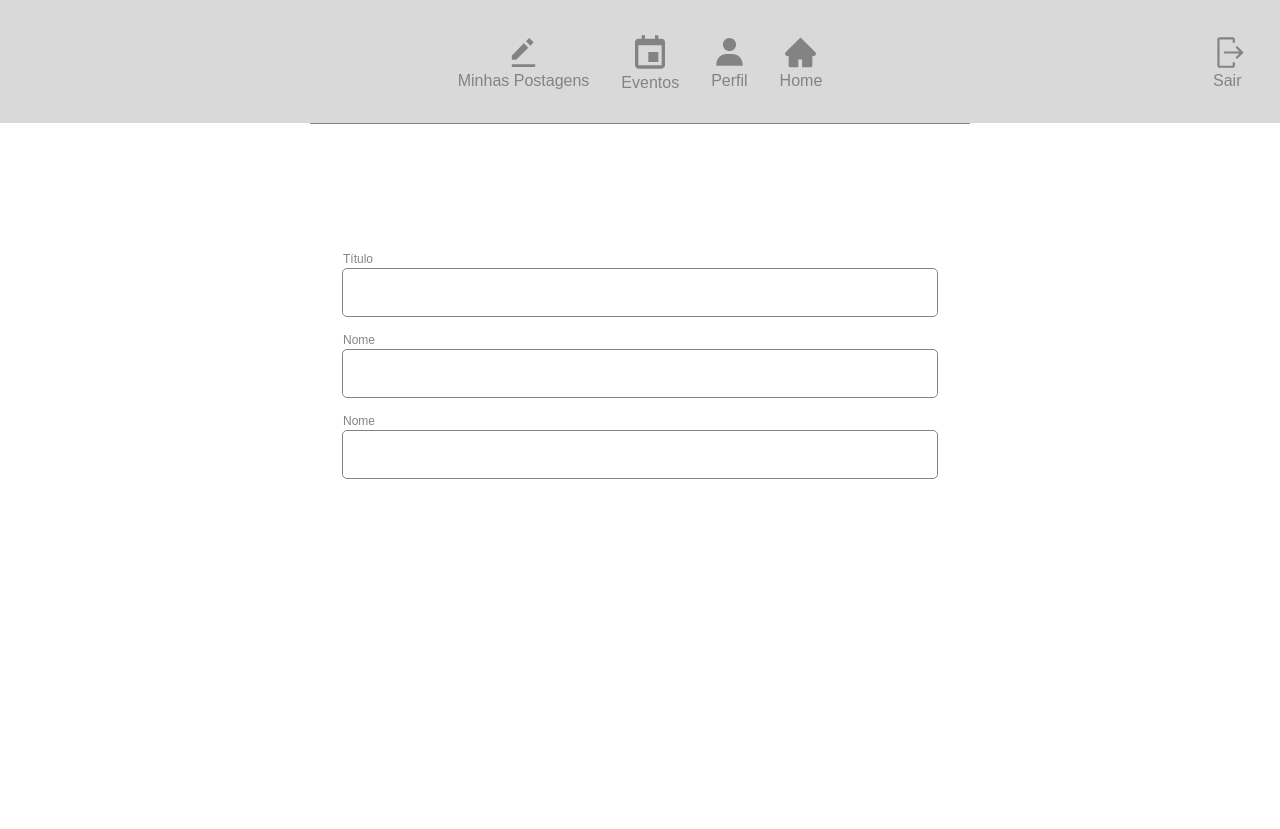
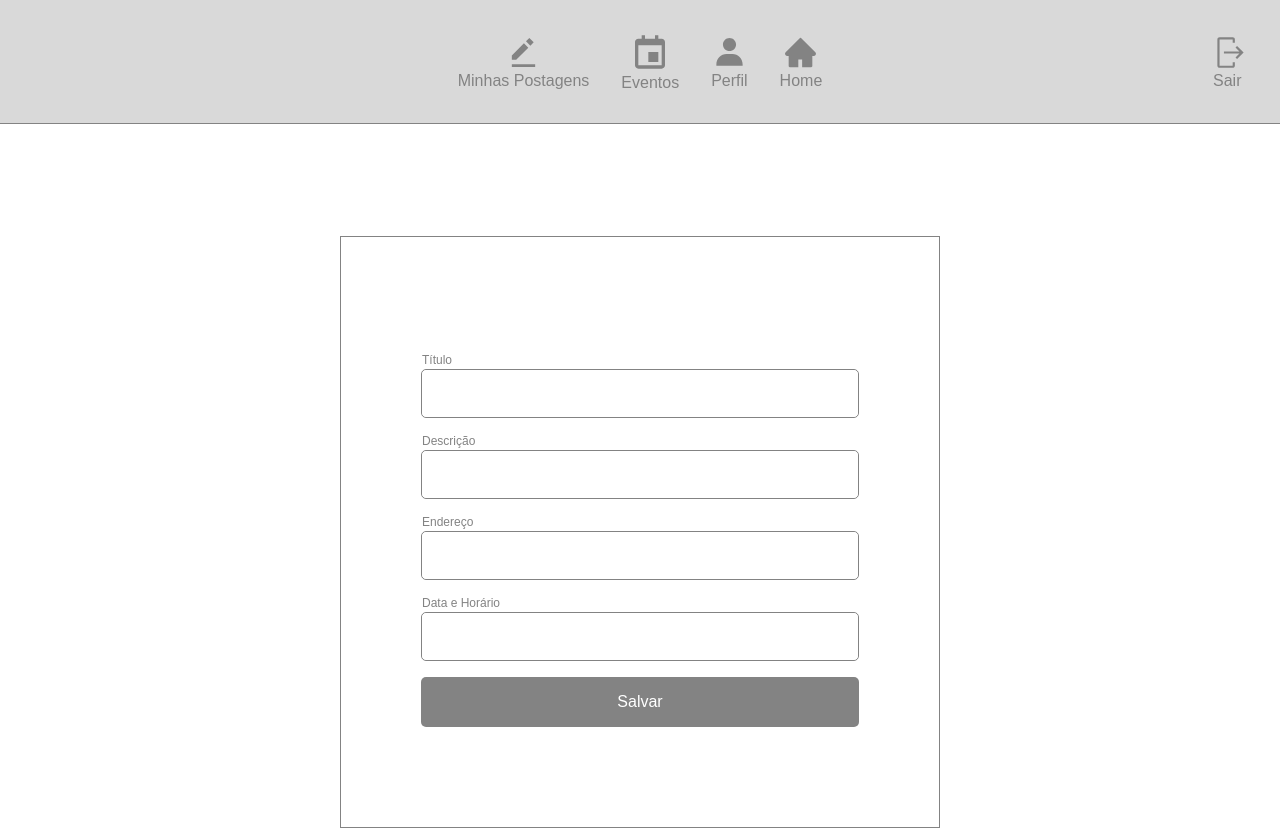
Before and after one commit to JeanLuca999/client, a React (Create React App) app: page /home/events in a window 1280 px wide. Shown: the top 829 px of the page. Before the commit the page ends 800 px from the top, so only its background shows below. Built offline with nearby package versions, Linux system fonts and the light colour scheme; sample sign-in values are in the browser's storage.

Commit message:
feat(events): create form styles and added to the page

```diff
--- a/src/components/CreateEvent/CreateEvent.js
+++ b/src/components/CreateEvent/CreateEvent.js
@@ -1 +1,66 @@
-export { CreateEvent } from "./CreateEvent";
+// STYLES
+
+import { Wrapper, Form } from "./styles";
+import { Anchor, Field, Input, Label, Submit, Error } from "../../styles/form";
+
+export const CreateEvent = ({
+  fields,
+  handleChange,
+  onSubmit,
+  validations,
+}) => {
+  const { title, description, location, date } = fields;
+
+  const handleFormFieldChange = (event) => {
+    const { name, value } = event.target;
+    handleChange(name, value);
+  };
+
+  return (
+    <Wrapper>
+      <Form onSubmit={onSubmit}>
+        <Field>
+          <Label>Título</Label>
+          <Input
+            type="text"
+            name="title"
+            value={title}
+            onChange={handleFormFieldChange}
+          />
+        </Field>
+
+        <Field>
+          <Label>Descrição</Label>
+          <Input
+            type="text"
+            name="description"
+            value={description}
+            onChange={handleFormFieldChange}
+          />
+        </Field>
+
+        <Field>
+          <Label>Endereço</Label>
+          <Input
+            type="text"
+            name="location"
+            value={location}
+            onChange={handleFormFieldChange}
+          />
+        </Field>
+
+        <Field>
+          <Label>Data e Horário</Label>
+          <Input
+            type="text"
+            name="date"
+            value={date}
+            onChange={handleFormFieldChange}
+          />
+        </Field>
+
+        <Submit type="submit">Salvar</Submit>
+      </Form>
+    </Wrapper>
+  );
+};
--- a/src/components/CreateEvent/index.js
+++ b/src/components/CreateEvent/index.js
@@ -1,72 +1 @@
-//HOOKS
-import { useForm } from "../../hooks";
-
-// STYLES
-import { Box, Center, Grid } from "../../styles/generics";
-
-import {
-  Anchor,
-  Field,
-  Form,
-  Input,
-  Label,
-  Submit,
-  Error,
-} from "../../styles/form";
-
-export const CreateEvent = () => {
-  const [fields, handleChange, onSubmit, validations] = useForm({
-    name: "",
-    email: "",
-    password: "",
-    confirmPassword: "",
-  });
-  const { name, email, password, confirmPassword } = fields;
-
-  const handleFormFieldChange = () => {};
-
-  return (
-    <Center vertically="center" horizontally="center">
-      <Box
-        width="660px"
-        style={{ borderTop: "1px solid #838383", padding: "7rem 2rem" }}
-      >
-        <Form>
-          <Field>
-            <Label>Título</Label>
-            <Input
-              type="text"
-              name="name"
-              value={name}
-              onChange={handleFormFieldChange}
-            />
-          </Field>
-        </Form>
-
-        <Form>
-          <Field>
-            <Label>Nome</Label>
-            <Input
-              type="text"
-              name="name"
-              value={name}
-              onChange={handleFormFieldChange}
-            />
-          </Field>
-        </Form>
-
-        <Form>
-          <Field>
-            <Label>Nome</Label>
-            <Input
-              type="text"
-              name="name"
-              value={name}
-              onChange={handleFormFieldChange}
-            />
-          </Field>
-        </Form>
-      </Box>
-    </Center>
-  );
-};
+export { CreateEvent } from "./CreateEvent";
--- a/src/components/CreateEvent/styles.js
+++ b/src/components/CreateEvent/styles.js
@@ -1 +1,13 @@
 import styled from "styled-components";
+
+export const Wrapper = styled.div`
+  position: relative;
+  width: 80%;
+  max-width: 600px;
+  margin: 0 auto;
+  border: 1px solid #838383;
+`;
+
+export const Form = styled.form`
+  padding: 100px 80px;
+`;
--- a/src/pages/Events/Events.js
+++ b/src/pages/Events/Events.js
@@ -1,5 +1,35 @@
+//HOOKS
+import { useForm } from "../../hooks";
+
 // COMPONENTS
 import { CreateEvent } from "../../components/CreateEvent";
+
+// STYLES
+import { Box } from "../../styles/generics";
+
 export const Events = () => {
-  return <CreateEvent />;
+  const [fields, handleChange, onSubmit, validations] = useForm({
+    title: "",
+    description: "",
+    location: "",
+    date: "",
+    owner_id: "",
+  });
+
+  return (
+    <>
+      <Box style={{ borderTop: "1px solid #838383", padding: "7rem 2rem" }}>
+        <CreateEvent
+          fields={fields}
+          handleChange={handleChange}
+          onSubmit={onSubmit}
+          validations={validations}
+        />
+      </Box>
+
+      <Box
+        style={{ borderTop: "1px solid #838383", padding: "7rem 2rem" }}
+      ></Box>
+    </>
+  );
 };
```
